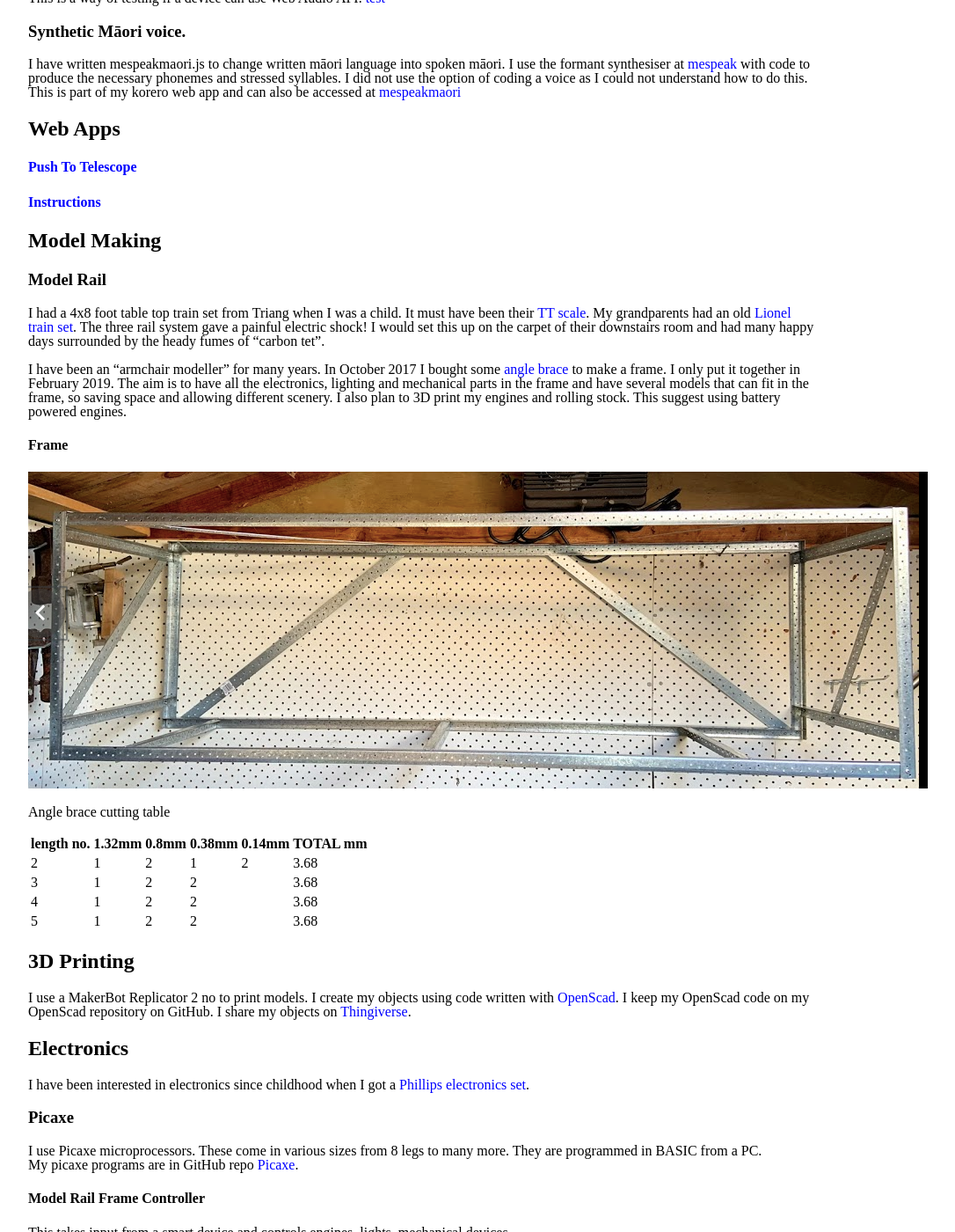
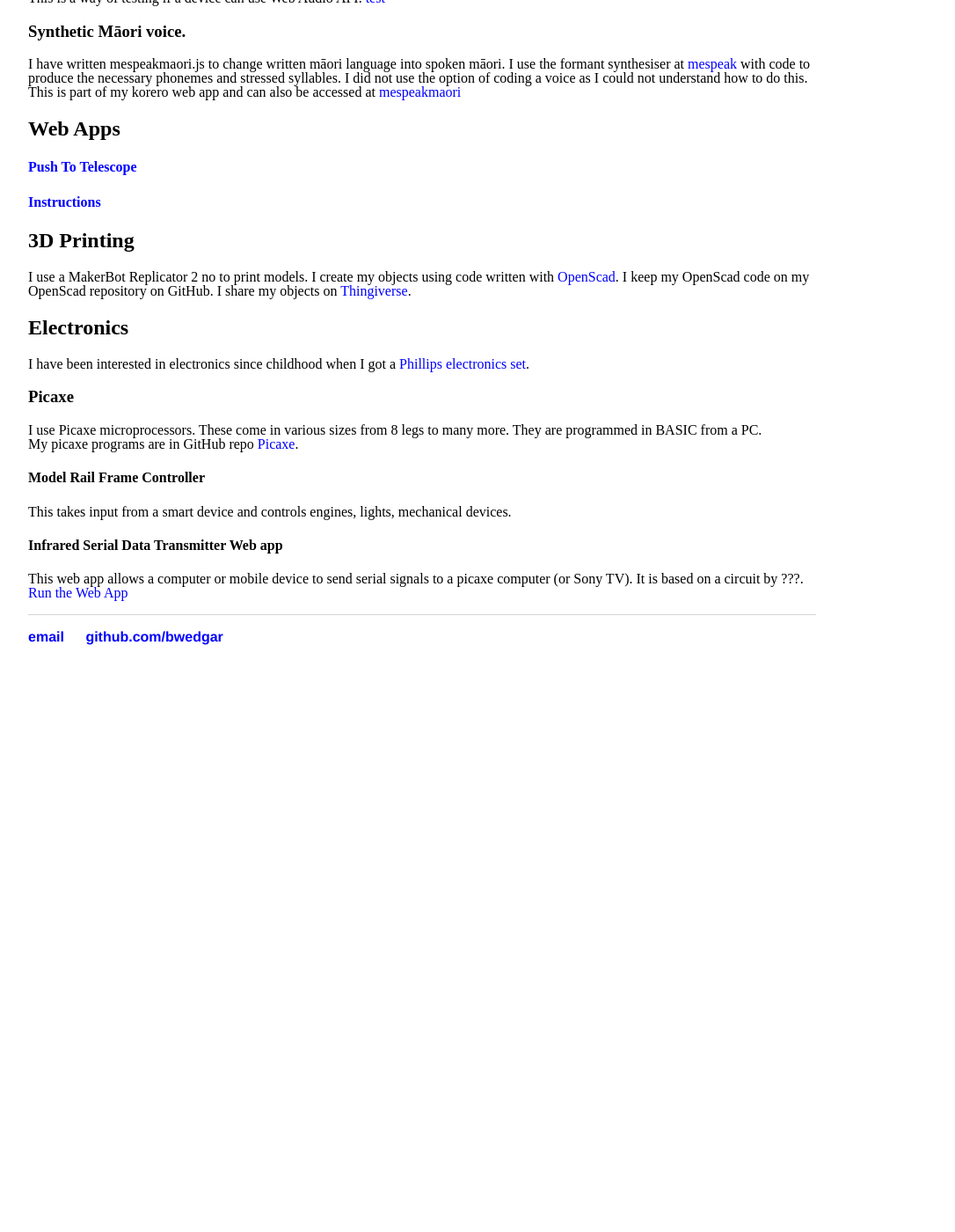
Before and after one commit to bwedgar/bwedgar.github.io, a Jekyll site: the page built from index.md, in a window 1280 px wide and 1400 px high, scrolled down 1058 px. Shown: the whole window at 88% size, without its empty margins (160-1246 px from the left). Built offline with Jekyll 4.4.1, drawn with Linux system fonts in a browser that asks for light colours; after the commit the page ends 1851 px from its top, so only the background shows below that; some of the changed text lies outside the part shown.

Commit message:
Update index.md

```diff
--- a/index.md
+++ b/index.md
@@ -7,7 +7,7 @@
 ## [Recipes](https://docs.google.com/document/d/19nNtaR_xp_MG-b3K9kYW71cirV3_J8QIyWHMLrbvAm4)
 ## Making and playing the Kōauau Maori flute
 ## [Kōrerorero Practicing Māoti Dialog](https://docs.google.com/document/d/1AZff5jEIcWi7IFc-HJU9gFHTOuygI-vG5p-KelxZLw8/edit)
-## [Model trains](
+## [Model trains](https://docs.google.com/document/d/1CMf-D7BTqSaPrX-zNM5NW-fj3gXzzieL29KG1VAukTA/edit)
 ## [Astronomy](https://docs.google.com/document/d/1BihO2OPz9CwZr7aTgf8UGeJc3O0hlyVQQqELNNL56bU/edit)
 ## [Coding]
 ## [3D Printing]
@@ -31,26 +31,6 @@
 #### [Push To Telescope](https://bwedgar.github.io/PushToTelescope)
 #### [Instructions](pushToTelescope.md)
 
-
-## Model Making
-### Model Rail
-I had a 4x8 foot table top train set from Triang when I was a child. It must have been their [TT scale](https://en.m.wikipedia.org/wiki/TT_scale). My grandparents had an old [Lionel train set](https://en.m.wikipedia.org/wiki/Lionel_Corporation). The three rail system gave a painful electric shock! I would set this up on the carpet of their downstairs room and had many happy days surrounded by the heady fumes of “carbon tet”.
-
-I have been an “armchair modeller” for many years. In October 2017 I bought some [angle brace](http://www.miteknz.co.nz/Products/LUMBERLOK-Timber-Connectors/Bracing-Products/Angle-Brace/) to make a frame. I only put it together in February 2019.
-The aim is to have all the electronics, lighting and mechanical parts in the frame and have several models that can fit in the frame, so saving space and allowing different scenery.
-I also plan to 3D print my engines and rolling stock. This suggest using battery powered engines.
-#### Frame
-![image](/images/modelRailFrame.png)
-
-Angle brace cutting table
-
-length no.|1.32mm|0.8mm|0.38mm	|0.14mm|TOTAL mm
-----------|--------|--------|---------|-------|--------
-2|1|2|1|2|3.68
-3|1	|2|2||3.68
-4|1|2|2||3.68
-5|1	|2|2||3.68
-
 ## 3D Printing
 I use a MakerBot Replicator 2 no to print models. I create my objects using code written with [OpenScad](http://www.openscad.org/). I keep my OpenScad code on my OpenScad repository on GitHub.  I share my objects on [Thingiverse](https://www.thingiverse.com/bwedgar/designs).
 
```
